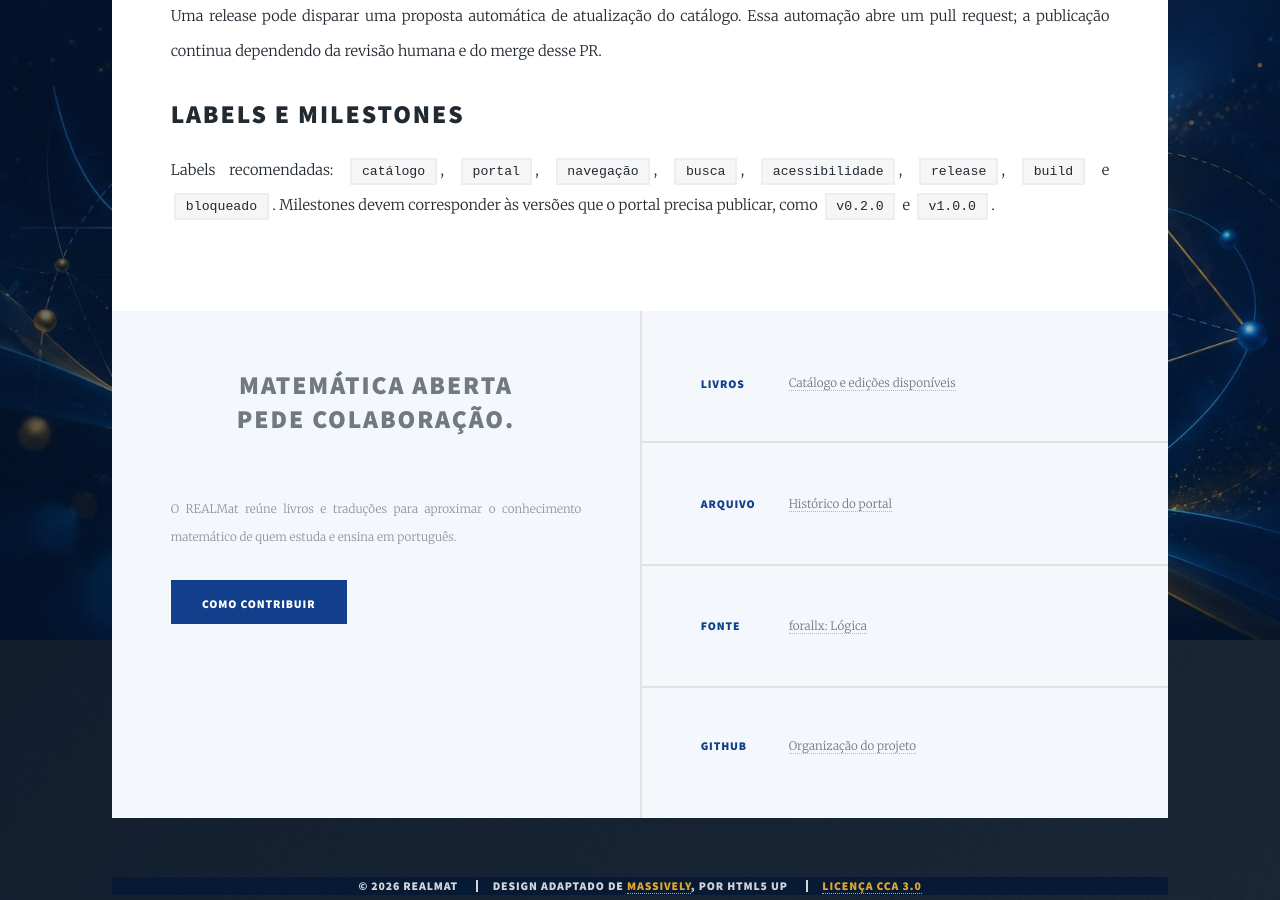
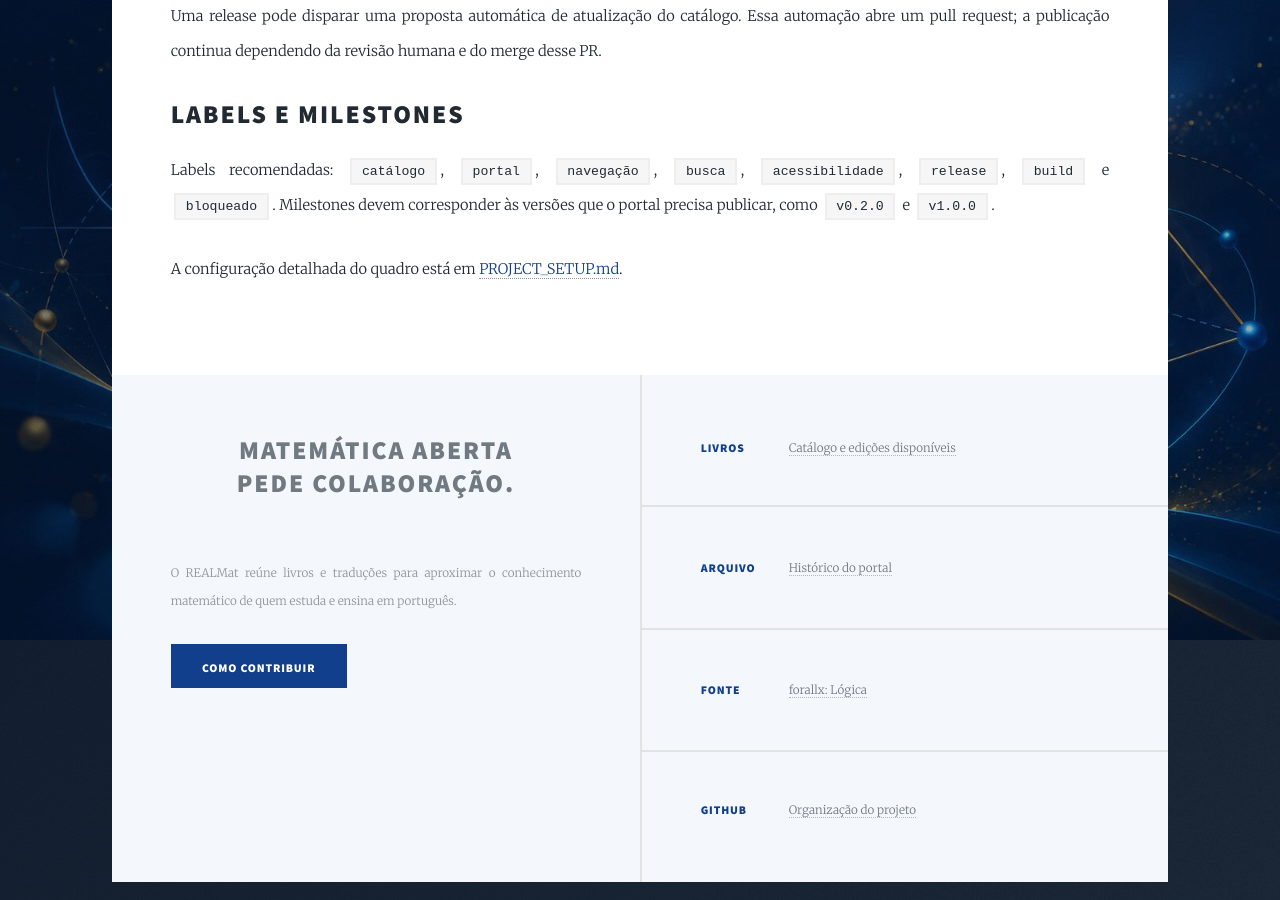
Before and after one commit to projetorealmat/projetorealmat.github.io, a Jekyll site: the page built from EDITORIAL_WORKFLOW.md, in a window 1280 px wide and 900 px high, scrolled down 1479 px. Built offline with Jekyll 4.4.1, drawn with Linux system fonts in a browser that asks for light colours; our own code applies the rules of GitHub Pages for plain Markdown files.

Commit message:
docs: link Project setup guide

```diff
--- a/EDITORIAL_WORKFLOW.md
+++ b/EDITORIAL_WORKFLOW.md
@@ -25,3 +25,5 @@ Uma release pode disparar uma proposta automática de atualização do catálogo
 ## Labels e milestones
 
 Labels recomendadas: `catálogo`, `portal`, `navegação`, `busca`, `acessibilidade`, `release`, `build` e `bloqueado`. Milestones devem corresponder às versões que o portal precisa publicar, como `v0.2.0` e `v1.0.0`.
+
+A configuração detalhada do quadro está em [PROJECT_SETUP.md](PROJECT_SETUP.md).
```
